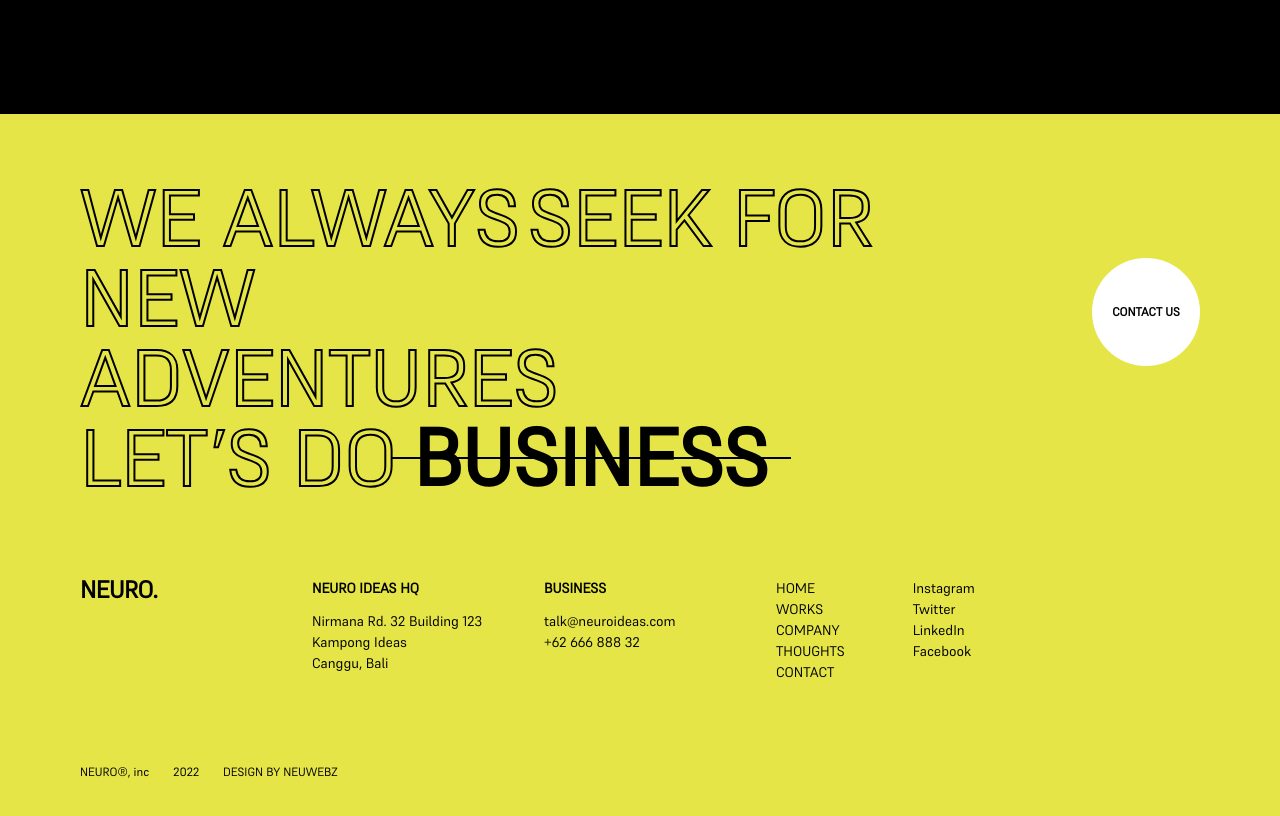
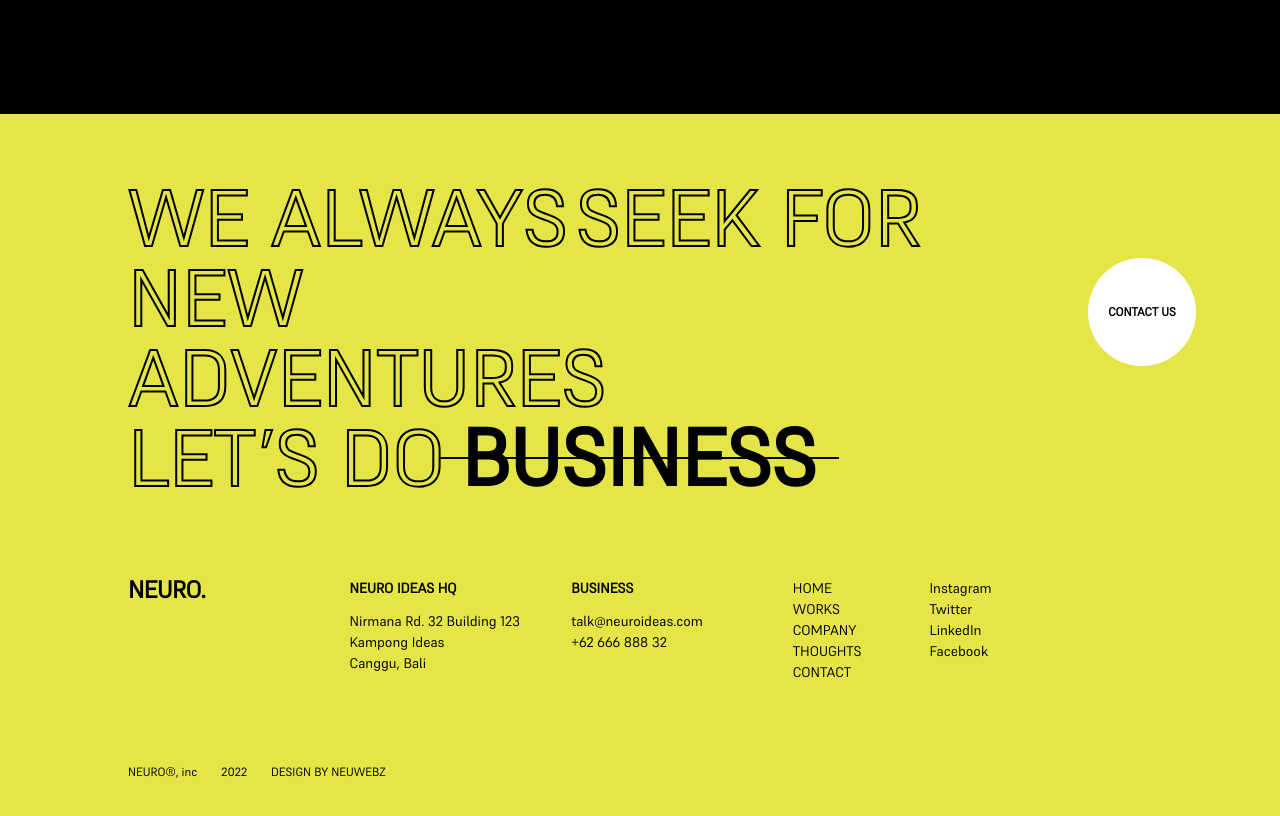
Before and after one commit to mosikkaa/NextProject, a Next.js app in the folder my-app/: page / in a window 1280 px wide. Shown: the part 6887-7703 px from the top of the page. Built offline with nearby package versions, Linux system fonts and the light colour scheme; a web font is replaced by a local one.

Commit message:
Small Refactoring (Merging PR)

```diff
--- a/my-app/app/components/atoms/Textarea/Textarea.tsx
+++ b/my-app/app/components/atoms/Textarea/Textarea.tsx
@@ -17,8 +17,8 @@ const Textarea = () => {
         </h1>
       </div>
 
-      <div className="flex-row sm:flex items-center sm:gap-6 lg:w-4/9 2xl:w-1/2 xl:w-6/13 md:w-full 2xl:gap-14 xl:gap-2 lg:gap-14 md:gap-8 2xl:ml-48 xl:ml-39 lg:ml-39 md:ml-30 sm:ml-22 ml-[2px]">
-        <p className="2xl:w-7/14 xl:w-6/12 font-[Supreme] font-light text-white 2xl:text-[20px] md:text-[16px] sm:text-[16px] text-[12px] leading-[160%]">We are outstanding individuals <br /> who loves to combine art + design</p>
+      <div className="flex-row sm:flex items-center sm:gap-6 lg:w-5/9 2xl:w-1/2 xl:w-6/13 2xl:gap-14 xl:gap-2 lg:gap-14 md:gap-8 2xl:ml-48 xl:ml-39 lg:ml-39 md:ml-30 sm:ml-22 ml-[2px]">
+        <p className="2xl:w-7/14 xl:w-6/12  font-[Supreme] font-light text-white 2xl:text-[20px] md:text-[16px] sm:text-[16px] text-[12px] leading-[160%]">We are outstanding individuals <br /> who loves to combine art + design</p>
         <div className="2xl:h-[128px] 2xl:w-[128px] relative xl:h-[108px] xl:w-[108px] lg:w-[98px] lg:h-[98px] md:h-[90px] md:w-[90px] h-[80px] w-[80px] hidden sm:block ">
           <Image className="hidden sm:block" src="/Discover.svg" fill alt="Discover"/>
         </div>
--- a/my-app/app/components/molecules/CtaSection/CtaSection.tsx
+++ b/my-app/app/components/molecules/CtaSection/CtaSection.tsx
@@ -6,7 +6,7 @@ import CtaFooter from "../../atoms/CtaFooter/CtaFooter"
 
 const CtaSection = () => {
   return (
-    <section className="bg-[#E5E548] px-6 py-16 sm:px-10 lg:px-20 font-[Supreme] w-full">
+    <section className="bg-[#E5E548] px-[9%] sm:pl-28 sm:pr-20 lg:pr-20 xl:pl-32 xl:pr-21  py-16 font-[Supreme] w-full">
       <div className="flex flex-col lg:flex-row lg:justify-between lg:items-start gap-10">
         <CtaTitle />
         <CtaButton text="CONTACT US" />
```
